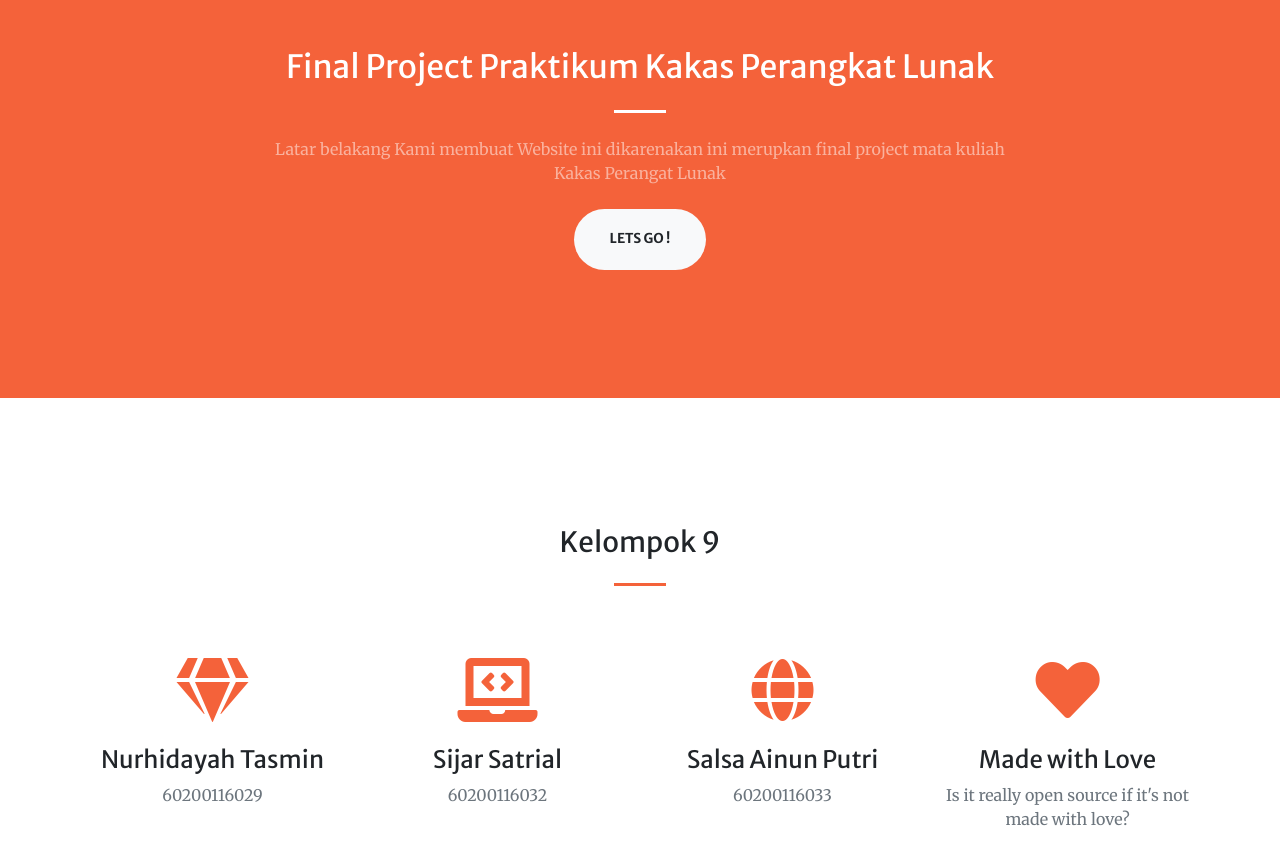
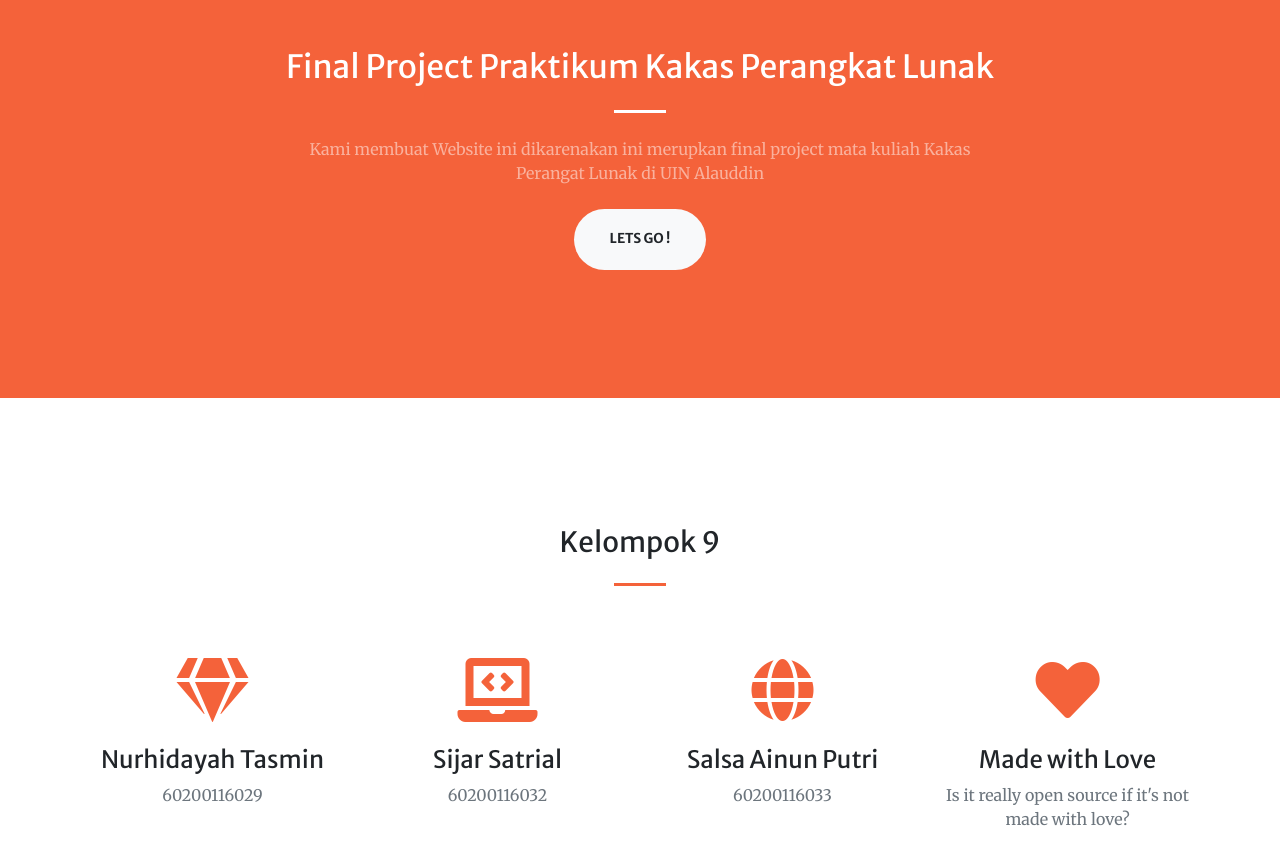
Before and after one commit to NurhidayahTasmin/NurhidayahTasmin.github.io, a website with bundled scripts: page index.html in a window 1280 px wide. Shown: the part 880-1745 px from the top of the page. Built offline with nearby package versions, Linux system fonts and the light colour scheme.

Commit message:
versi 19

```diff
--- a/index.html
+++ b/index.html
@@ -76,7 +76,7 @@
         <div class="col-lg-8 text-center">
           <h2 class="text-white mt-0">Final Project Praktikum Kakas Perangkat Lunak</h2>
           <hr class="divider light my-4">
-          <p class="text-white-50 mb-4">Latar belakang Kami membuat Website ini dikarenakan ini merupkan final project mata kuliah Kakas Perangat Lunak</p>
+          <p class="text-white-50 mb-4">Kami membuat Website ini dikarenakan ini merupkan final project mata kuliah Kakas Perangat Lunak di UIN Alauddin</p>
           <a class="btn btn-light btn-xl js-scroll-trigger" href="#services">Lets Go !</a>
         </div>
       </div>
```
